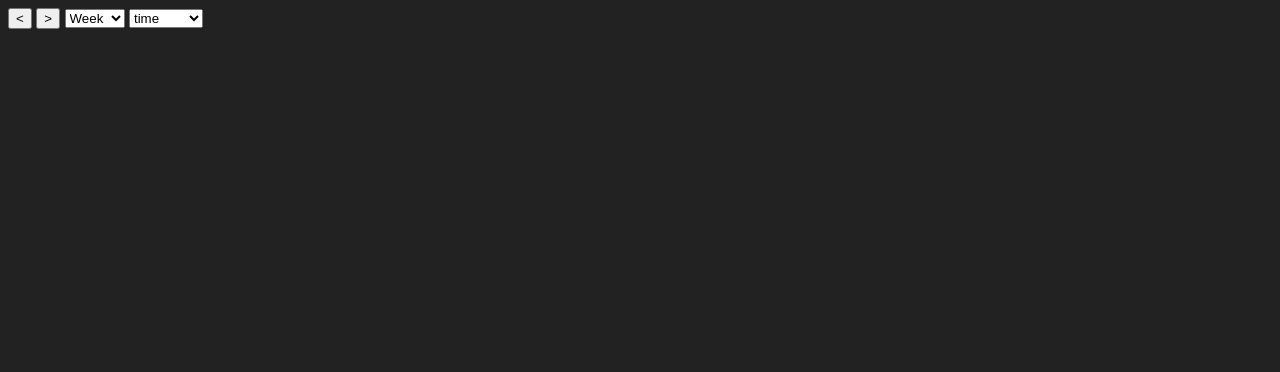
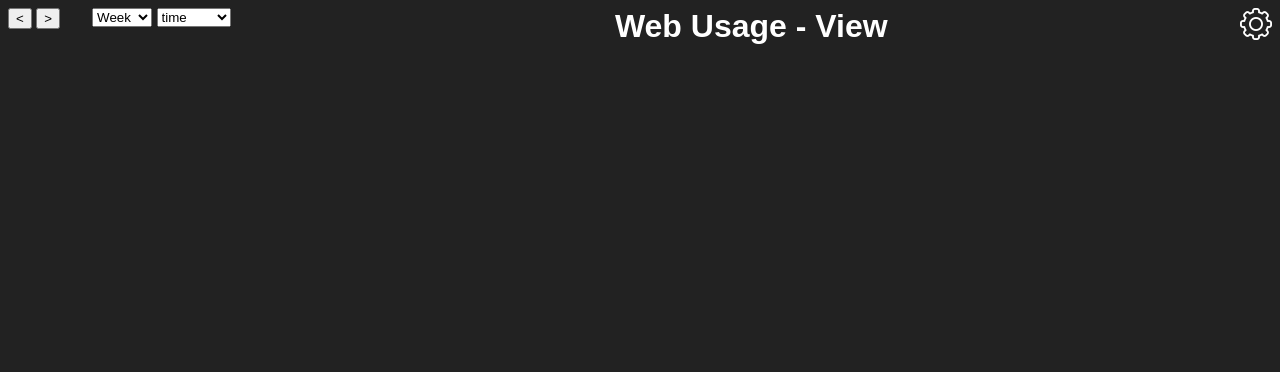
Before and after one commit to VladNikiforov/time-flow, a browser extension: page public/index.html in a window 1280 px wide. Drawn offline with nearby package versions, Linux system fonts and the light colour scheme.

Commit message:
restructuring and css changes

```diff
--- a/public/index.html
+++ b/public/index.html
@@ -10,10 +10,13 @@
 </head>
 
 <body>
-    <div>
-        <div>
+    <nav>
+        <div id="leftNav">
+            <div id="navButtons">
                 <button id="prevButton">&lt;</button>
                 <button id="nextButton">&gt;</button>
+            </div>
+            <div id="navView">
                 <select id="viewRange">
                     <option value="Week" selected>Week</option>
                     <option value="Month">Month</option>
@@ -22,12 +25,17 @@
                     <option value="time" selected>time</option>
                     <option value="sessions">sessions</option>
                 </select>
+            </div>
+        </div>
 
-            <h1 id="title"></h1>
+        <h1>Web Usage - View</h1>
+
+        <img id="settingsIcon" src="assets/settingsLight.png">
+    </nav>
 
     <h2 id="average"></h2>
-        </div>
 
+    <div>
         <canvas id="mainChart"></canvas>
     </div>
 
@@ -35,7 +43,7 @@
         <div style="height: 300px; width: 300px; margin-right: 2rem">
             <canvas id="detailChart"></canvas>
         </div>
-        <div id="progressContainer" style="flex: 1"></div>
+        <div id="progressContainer"></div>
     </div>
 
     <script src="https://cdn.jsdelivr.net/npm/chart.js"></script>
--- a/public/script.js
+++ b/public/script.js
@@ -9,7 +9,6 @@ let viewMode = viewModeElement.value
 viewRangeElement.addEventListener('change', () => {
   viewRange = viewRangeElement.value
   getStartDate()
-  updateChart()
 })
 
 viewModeElement.addEventListener('change', () => {
@@ -38,6 +37,7 @@ let currentStartDate = null
 function getStartDate() {
   const now = new Date()
   currentStartDate = viewRange === 'Week' ? getStartOfWeek(now) : getStartOfMonth(now)
+  updateChart()
 }
 
 browser.runtime.onMessage.addListener((message) => {
@@ -48,7 +48,6 @@ browser.runtime.onMessage.addListener((message) => {
   rawData = message.data
   console.log('Received data from background.js:', rawData)
   getStartDate()
-  updateChart()
 })
 
 document.getElementById('prevButton').addEventListener('click', () => navigateChart(-1))
@@ -139,7 +138,7 @@ function updateAverage(values) {
 }
 
 function updateTitle() {
-  document.getElementById('title').textContent = `Web Usage - ${viewRange}ly View`
+  document.querySelector('h1').textContent = `Web Usage - ${viewRange}ly View`
 }
 
 function createMainChart(canvas, dates, values, data) {
@@ -149,7 +148,6 @@ function createMainChart(canvas, dates, values, data) {
       labels: formatLabels(dates),
       datasets: [
         {
-          label: viewMode === 'time' ? 'Time spent each Day' : 'Sessions each Day',
           data: values,
           borderWidth: 1,
           backgroundColor: 'rgba(75, 192, 192, 0.2)',
@@ -244,7 +242,6 @@ function createDetailChart(canvas, websites, values) {
       labels: websites,
       datasets: [
         {
-          label: viewMode === 'time' ? 'Time spent on each Website' : 'Session count',
           data: values,
           borderWidth: 1,
           borderRadius: 8,
--- a/public/styles/main-style.css
+++ b/public/styles/main-style.css
@@ -2,6 +2,31 @@ body {
   font-family: sans-serif;
   background-color: #222;
   color: #fff;
+}
+
+nav,
+#leftNav {
+  display: flex;
+  justify-content: space-between;
+}
+
+#navButtons,
+#navView {
+  margin-right: 2rem;
+}
+
+h1 {
+  margin: 0;
+  font-size: 2rem;
+}
+
+#settingsIcon {
+  width: 2rem;
+  height: 2rem;
+}
+
+#progressContainer {
+  flex: 1;
 }
 
 .gridDisplay {
```
Also changed, not shown: public/assets/settingsDark.png (added), public/assets/settingsLight.png (added). Lines whose indentation alone changed are shown as unchanged.
